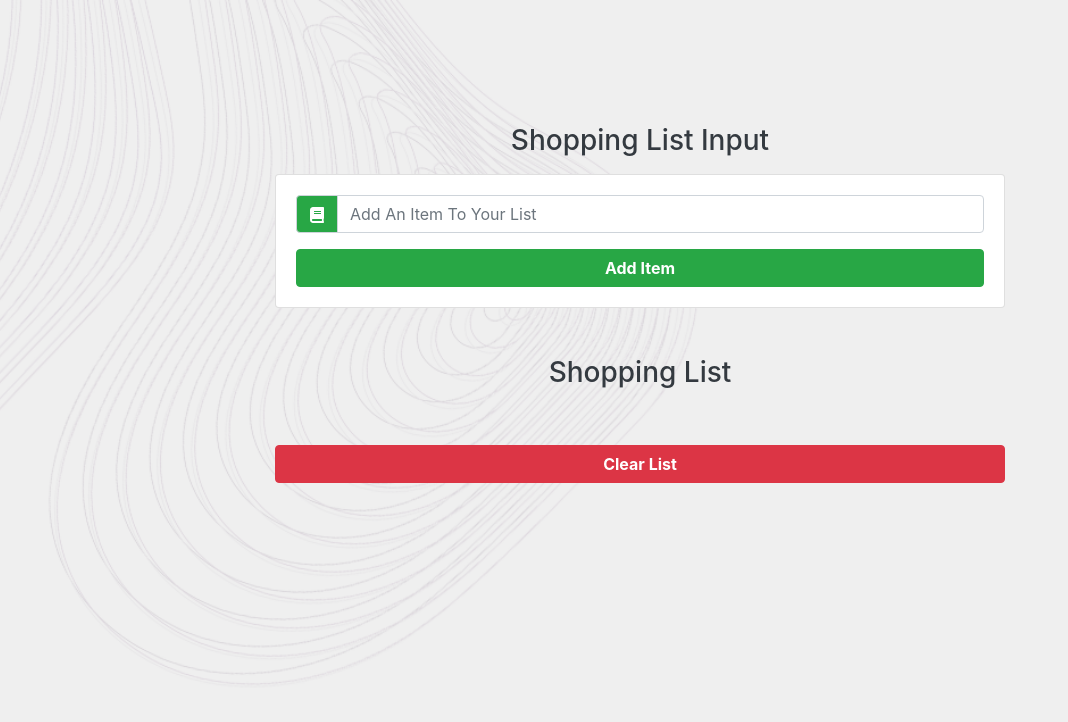
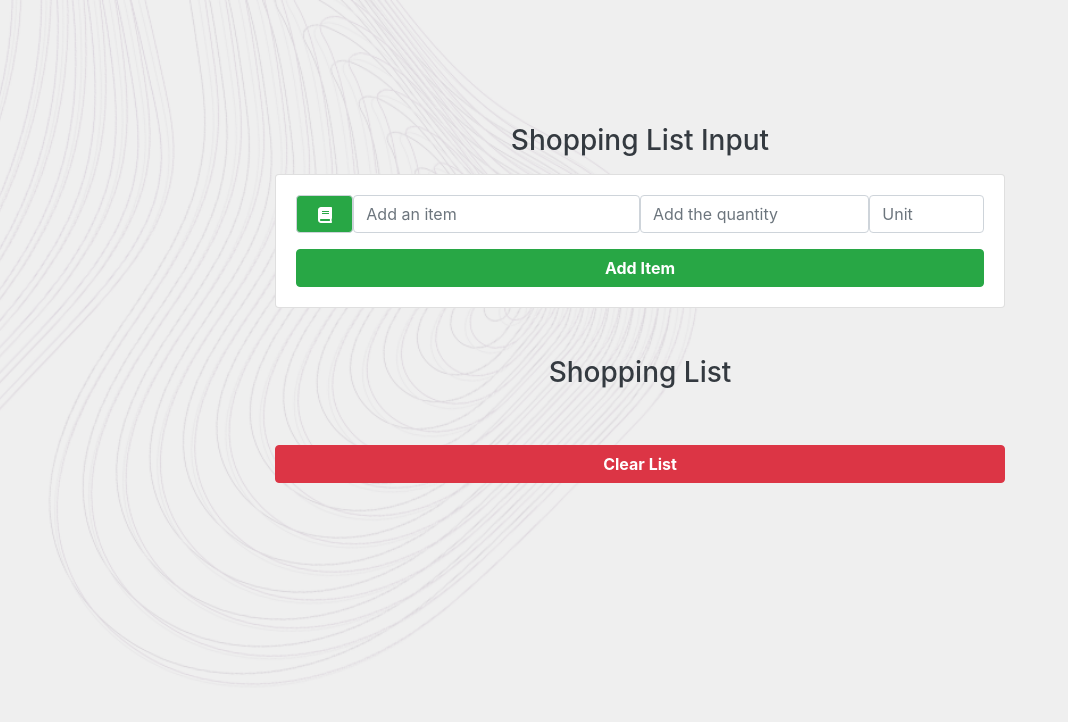
Before and after one commit to FelipeSoller/Shopping_List, a React (Create React App) app: page / in a window 1280 px wide. Shown: the top 722 px of the page, without its empty margins (0-1068 px from the left). Built offline with nearby package versions, Linux system fonts and the light colour scheme; the HTML template or start-up script is replaced by a standard one.

Commit message:
Adding Quantity and Unit to the list item

```diff
--- a/src/App.js
+++ b/src/App.js
@@ -14,12 +14,26 @@ class App extends Component {
     items:[],
     id: uuidv4(),
     item: '',
+    quantity: '',
+    unit: '',
     editItem: false
   };
 
-  handleChange = event => {
+  handleChangeItem = event => {
     this.setState({
       item: event.target.value
+    });
+  };
+
+  handleChangeQuantity = event => {
+    this.setState({
+      quantity: event.target.value
+    });
+  };
+
+  handleChangeUnit = event => {
+    this.setState({
+      unit: event.target.value
     });
   };
 
@@ -28,7 +42,9 @@ class App extends Component {
 
     const newItem = {
       id: this.state.id,
-      title: this.state.item
+      title: this.state.item,
+      realQuantity: this.state.quantity,
+      realUnit: this.state.unit
     };
 
     const updateItems = [...this.state.items, newItem];
@@ -36,6 +52,8 @@ class App extends Component {
     this.setState({
       items: updateItems,
       item: '',
+      quantity: '',
+      unit: '',
       id: uuidv4(),
       editItem: false
     });
@@ -73,11 +91,11 @@ class App extends Component {
 
     const selectedItem = this.state.items.find(item => item.id === id)
 
-    console.log(selectedItem);
-
     this.setState({
       items: filteredItems,
       item: selectedItem.title,
+      quantity: selectedItem.realQuantity,
+      unit: selectedItem.realUnity,
       editItem: true,
       id: id
     })
@@ -93,12 +111,18 @@ class App extends Component {
             </h3>
             <ShoppingInput
               item={this.state.item}
-              handleChange={this.handleChange}
+              quantity={this.state.quantity}
+              unit={this.state.unit}
+              handleChangeItem={this.handleChangeItem}
+              handleChangeQuantity={this.handleChangeQuantity}
+              handleChangeUnit={this.handleChangeUnit}
               handleSubmit={this.handleSubmit}
               editItem={this.state.editItem}
             />
             <ShoppingList
               items={this.state.items}
+              quantity={this.state.quantity}
+              unit={this.state.unit}
               clearList={this.clearList}
               handleDelete={this.handleDelete}
               handleEdit={this.handleEdit}
--- a/src/components/ShoppingInput.js
+++ b/src/components/ShoppingInput.js
@@ -3,30 +3,53 @@ import { FaBook } from 'react-icons/fa';
 
 export default class ShoppingInput extends Component {
     render() {
-        const { item, handleChange, handleSubmit, editItem } = this.props;
+        const { item, quantity, unit, handleChangeItem, handleChangeQuantity, handleChangeUnit, handleSubmit, editItem } = this.props;
 
         return (
             <div className="card card-body my-3">
                 <form onSubmit={handleSubmit}>
-                    <div className="input-group">
-                        <div className="input-group-prepend">
+                    <div className="row m-0">
+                        <div className="icon p-0 col-1">
                             <div className={
                                 editItem
-                                ? "input-group-text bg-primary text-white font-weight-bold"
-                                : "input-group-text bg-success text-white font-weight-bold"
+                                ? "input-group-text px-2 bg-primary text-white font-weight-bold"
+                                : "input-group-text px-2 bg-success text-white font-weight-bold"
                              }>
-                                <i><FaBook /></i>
+                                <i className="mx-auto"><FaBook /></i>
                             </div>
                         </div>
-                        <input
-                            type="text"
-                            required
-                            className="form-control text-capitalize"
-                            placeholder="Add an item to your list"
-                            value={item}
-                            onChange={handleChange}
-                        />
+                        <div className="input p-0  col-5">
+                            <input
+                                type="text"
+                                required
+                                className="form-control"
+                                placeholder="Add an item"
+                                value={item}
+                                onChange={handleChangeItem}
+                            />
+                        </div>
+                        <div className="quantity p-0  col-4">
+                            <input
+                                type="text"
+                                required
+                                className="form-control"
+                                placeholder="Add the quantity"
+                                value={quantity}
+                                onChange={handleChangeQuantity}
+                            />
+                        </div>
+                        <div className="unit p-0  col-2">
+                            <input
+                                type="text"
+                                required
+                                className="form-control"
+                                placeholder="Unit"
+                                value={unit}
+                                onChange={handleChangeUnit}
+                            />
+                        </div>
                     </div>
+
                     <button
                         type="submit"
                         className={
--- a/src/components/ShoppingItem.js
+++ b/src/components/ShoppingItem.js
@@ -3,20 +3,39 @@ import { FaPencilAlt, FaTrashAlt } from 'react-icons/fa';
 
 export default class ShoppingItem extends Component {
     render() {
-        const { title, handleDelete, handleEdit } = this.props
+        const { title, realQuantity, realUnit, handleDelete, handleEdit } = this.props
 
         return (
-            <li className="list-group-item text-capitalize d-flex justify-content-between my-2 border text-dark">
-                <h6>{title}</h6>
-                <div className="shopping-icon">
+            <div className="list-group-item text-capitalize  my-2 border text-dark">
+                <div className="container">
+                    <div className="row">
+                        <div className="title col-6 border">
+                            <h6 className="my-1">{title}</h6>
+                        </div>
+
+                        <div className="quantity col-2 border">
+                            <h6 className="my-1">{realQuantity}</h6>
+                        </div>
+
+                        <div className="unit col-2 border">
+                            <h6 className="my-1">{realUnit}</h6>
+                        </div>
+
+                        <div className="edit-icon col-1">
                             <span className="mx-2 text-primary" onClick={handleEdit}>
                                 <i><FaPencilAlt /></i>
                             </span>
+                        </div>
+
+                        <div className="delete-icon col-1">
                             <span className="mx-2 text-danger" onClick={handleDelete} >
                                 <i><FaTrashAlt /></i>
                             </span>
                         </div>
-            </li>
+                    </div>
+                </div>
+
+            </div>
         );
     };
 };
--- a/src/components/ShoppingList.js
+++ b/src/components/ShoppingList.js
@@ -13,6 +13,8 @@ export default class ShoppingList extends Component {
                         <ShoppingItem
                             key={item.id}
                             title={item.title}
+                            realQuantity={item.realQuantity}
+                            realUnit={item.realUnit}
                             handleDelete={() => handleDelete(item.id)}
                             handleEdit={() => handleEdit(item.id)}
                         />
```
Lines whose indentation alone changed are shown as unchanged.
